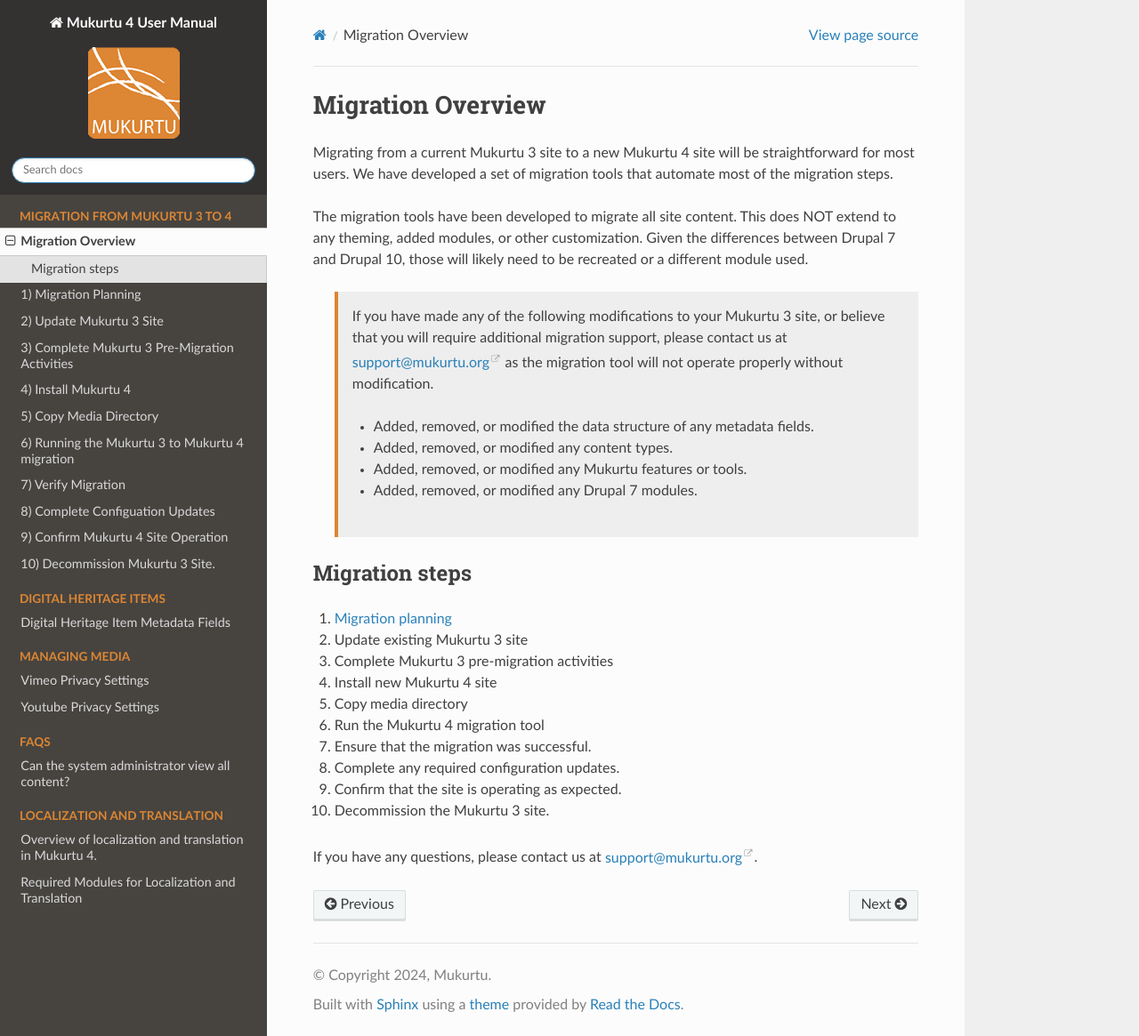
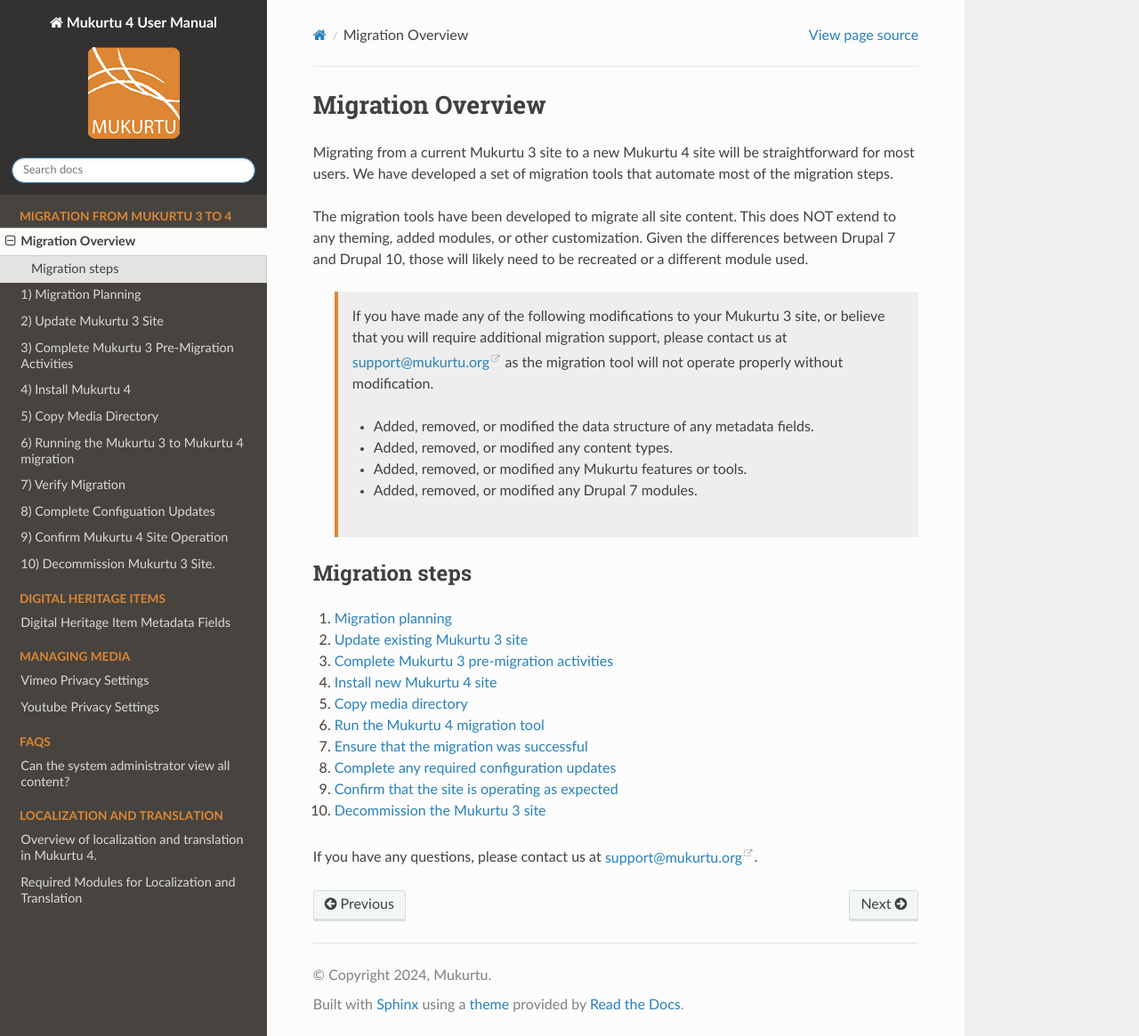
Before and after one commit to MukurtuCMS/mukurtudocs, a Sphinx documentation site: the page built from docs/source/migration/00MigrationOverview.md, in a window 1280 px wide and 1165 px high. Shown: the whole window at 89% size. Built offline with Sphinx 7.4.7 and the Read the Docs theme 3.1.0, drawn with Linux system fonts in a browser that asks for light colours; part of the change alters nothing that is shown.

```diff
--- a/docs/source/migration/00MigrationOverview.md
+++ b/docs/source/migration/00MigrationOverview.md
@@ -13,14 +13,14 @@ The migration tools have been developed to migrate all site content. This does N
 ## Migration steps
 
 1) [Migration planning](01MigrationPlanning.md)
-2) Update existing Mukurtu 3 site
-3) Complete Mukurtu 3 pre-migration activities
-4) Install new Mukurtu 4 site
-5) Copy media directory
-6) Run the Mukurtu 4 migration tool
-7) Ensure that the migration was successful.
-8) Complete any required configuration updates.
-9) Confirm that the site is operating as expected.
-10) Decommission the Mukurtu 3 site.
+2) [Update existing Mukurtu 3 site](02UpdateMukurtu3.md)
+3) [Complete Mukurtu 3 pre-migration activities](03Pre-Migration.md)
+4) [Install new Mukurtu 4 site](04InstallMukurtu4.md)
+5) [Copy media directory](05CopyMediaDirectory.md)
+6) [Run the Mukurtu 4 migration tool](06RunMigrationTool.md)
+7) [Ensure that the migration was successful](07VerifyMigration.md)
+8) [Complete any required configuration updates](08CompleteConfiguration.md)
+9) [Confirm that the site is operating as expected](09ConfirmSiteOperation.md)
+10) [Decommission the Mukurtu 3 site](10DecommissionMukurtu3.md)
 
 If you have any questions, please contact us at [support@mukurtu.org](mailto:support@mukurtu.org?subject=Mukurtu%204%20migration%20support).
```
